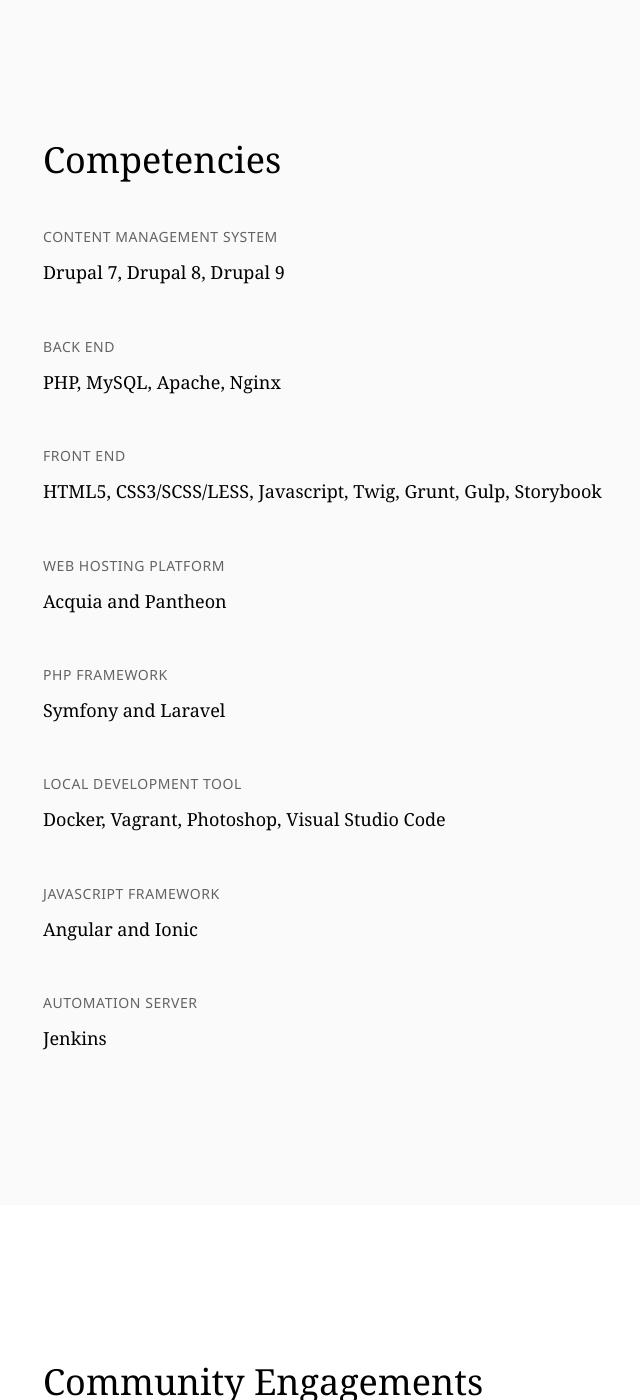
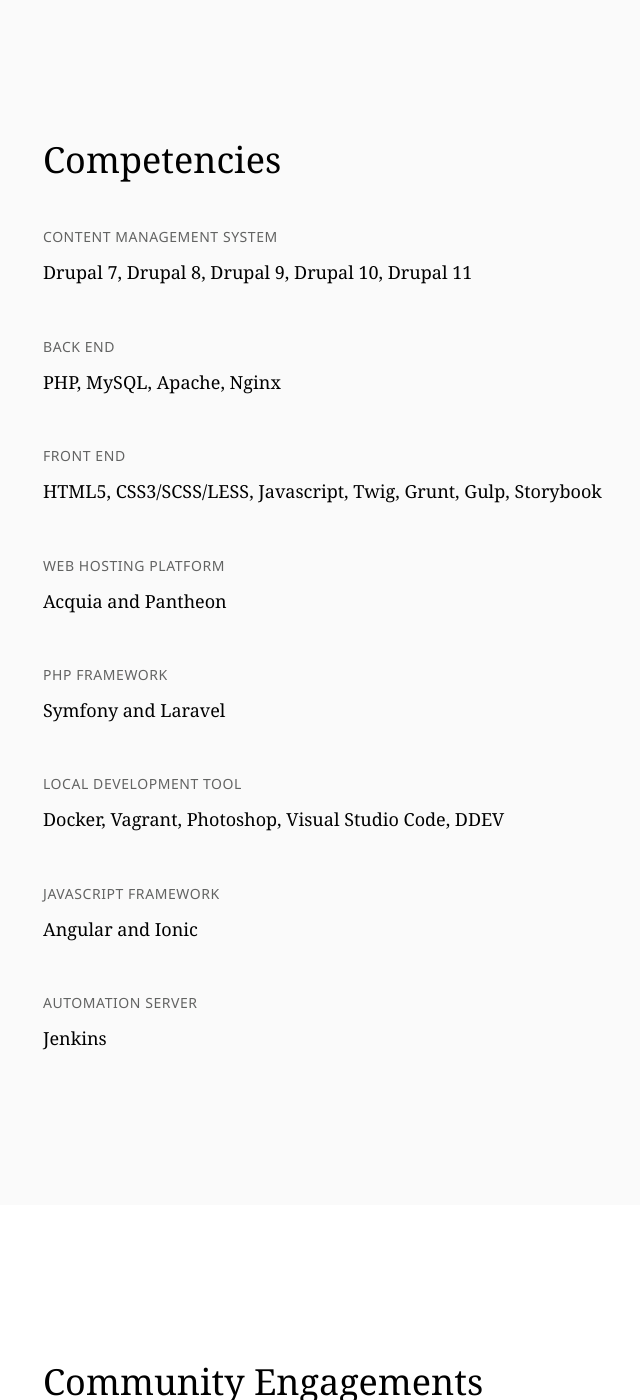
Before and after one commit to leolandotan/leolandotan.github.io, a Jekyll site: the page built from index.html, in a window 1280 px wide and 1400 px high, scrolled down 3335 px. Shown: the whole window, without its empty margins (267-907 px from the left). Built offline with Jekyll 4.4.1, drawn with Linux system fonts in a browser that asks for light colours; some of the changed text lies outside the part shown.

Commit message:
Update experience and technology section.

```diff
--- a/index.html
+++ b/index.html
@@ -72,7 +72,7 @@
   <div class="wrapper">
     <h2 class="section-title">Competencies</h2>
     <h3>Content Management System</h3>
-    <p>Drupal 7, Drupal 8, Drupal 9</p>
+    <p>Drupal 7, Drupal 8, Drupal 9, Drupal 10, Drupal 11</p>
     <h3>Back End</h3>
     <p>PHP, MySQL, Apache, Nginx</p>
     <h3>Front End</h3>
@@ -82,7 +82,7 @@
     <h3>PHP Framework</h3>
     <p>Symfony and Laravel</p>
     <h3>Local Development tool</h3>
-    <p>Docker, Vagrant, Photoshop, Visual Studio Code</p>
+    <p>Docker, Vagrant, Photoshop, Visual Studio Code, DDEV</p>
     <h3>Javascript Framework</h3>
     <p>Angular and Ionic</p>
     <h3>Automation Server</h3>
@@ -123,9 +123,16 @@
     <h2 class="section-title">Work Experiences</h2>
 
     <div class="company">
+      <h3>Lead Drupal Engineer</h3>
+      <ul class="position">
+        <li>Dentsu Myco Services, Inc. <span class="position-slash">/</span> April 2024 - Present</li>
+      </ul>
+    </div>
+
+    <div class="company">
       <h3>Senior Software Engineer</h3>
       <ul class="position">
-        <li>Merkle <span class="position-slash">/</span> March 2022 - Present</li>
+        <li>Dentsu Myco Services, Inc. <span class="position-slash">/</span> March 2022 - March 2024</li>
       </ul>
     </div>
 
```
